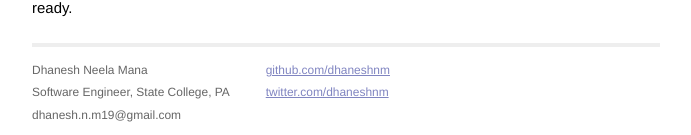
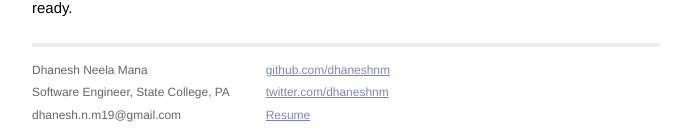
Before and after one commit to dhaneshnm/dhaneshnm.github.io, a Jekyll site: the page built from _posts/2015-08-18-mqtt_im_in_ruby.markdown, in a window 1280 px wide. Shown: the part 1197-1332 px from the top of the page, without its empty margins (294-985 px from the left). Built offline with Jekyll 4.4.1, drawn with Linux system fonts in a browser that asks for light colours.

Commit message:
added resume link

```diff
--- a/_layouts/default.html
+++ b/_layouts/default.html
@@ -35,6 +35,7 @@
               <p>
                 <a href="https://github.com/dhaneshnm">github.com/dhaneshnm</a><br />
                 <a href="https://twitter.com/dhaneshnm">twitter.com/dhaneshnm</a><br />
+                <a href="https://github.com/dhaneshnm/resume/blob/master/out/resume.pdf">Resume</a><br />
               </p>
             </div>
           </div>
--- a/_layouts/index_layout.html
+++ b/_layouts/index_layout.html
@@ -38,6 +38,7 @@
               <p>
                 <a href="https://github.com/dhaneshnm">github.com/dhaneshnm</a><br />
                 <a href="https://twitter.com/dhaneshnm">twitter.com/dhaneshnm</a><br />
+                <a href="https://github.com/dhaneshnm/resume/blob/master/out/resume.pdf">Resume</a><br />
               </p>
             </div>
           </div>
```
